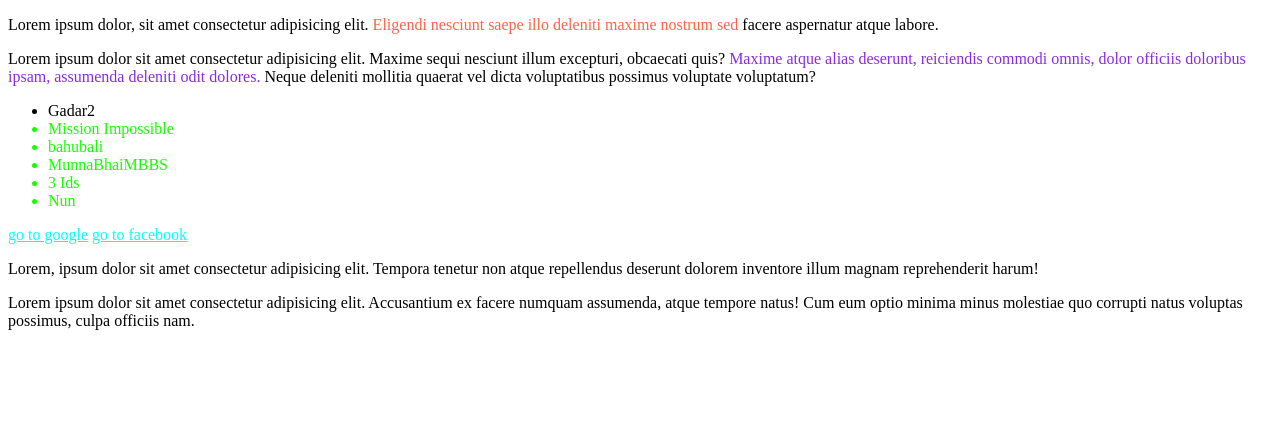
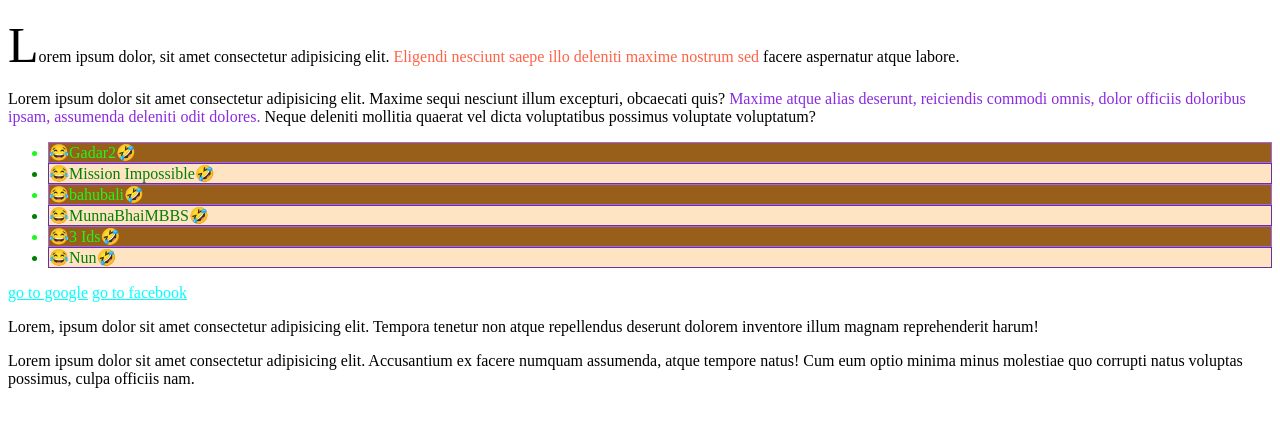
Before and after one commit to y4d0/HTML, a plain HTML site: page index.html in a window 1280 px wide. Drawn offline with Linux system fonts and the light colour scheme.

Commit message:
Update style2.css

```diff
--- a/style2.css
+++ b/style2.css
@@ -31,3 +31,39 @@ a:hover{
     border: 1px solid red;
     color: black;
 }
+
+/* ul>li:first-child{
+    color: green;
+} */
+
+/* li:first-child{
+    color: green;
+} */
+
+/* li:last-child{
+    color: rgb(114, 68, 0);
+} */
+
+ul>li:nth-child(2n){
+    border: 1px solid rebeccapurple;
+    color: green;
+    background-color: bisque;
+}
+
+ul>li:nth-child(2n+1){
+    border: 1px solid rgb(167, 99, 236);
+    color: rgb(25, 250, 25);
+    background-color: rgb(151, 95, 26);
+}
+
+div p::first-letter{
+    font-size: 50px;
+}
+
+ li::before{
+    content: '😂';
+}
+
+li::after{
+    content: '🤣';
+}
```
